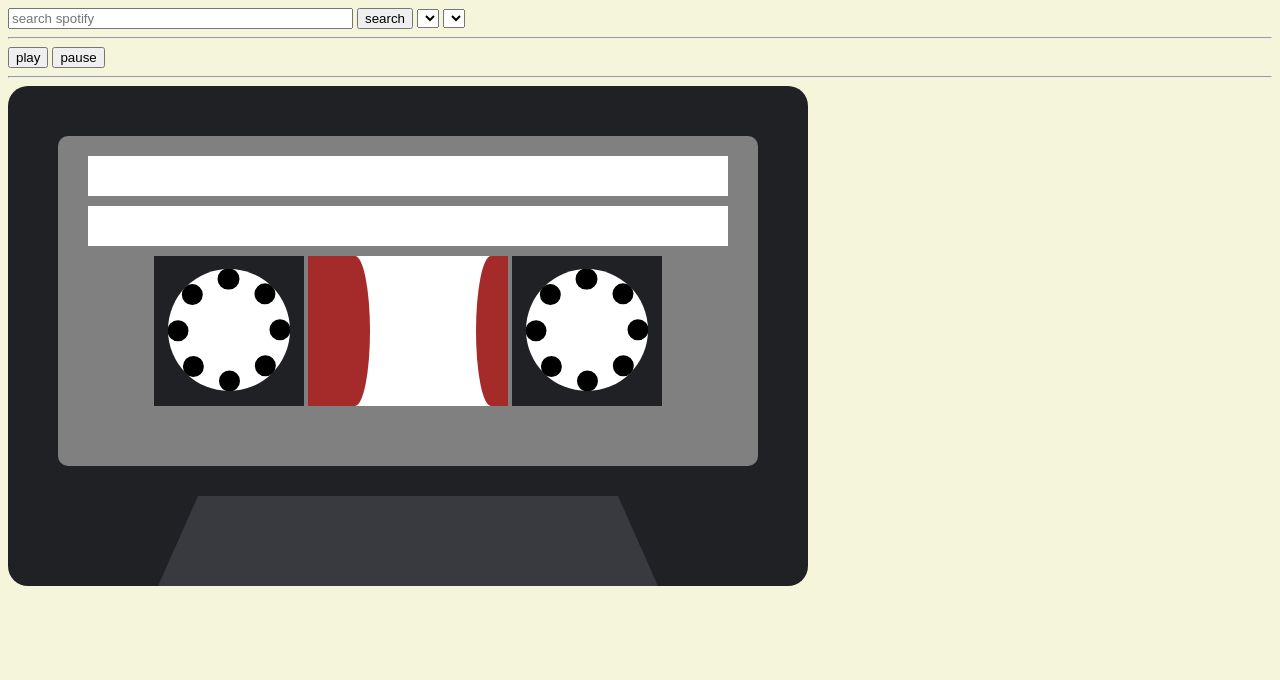
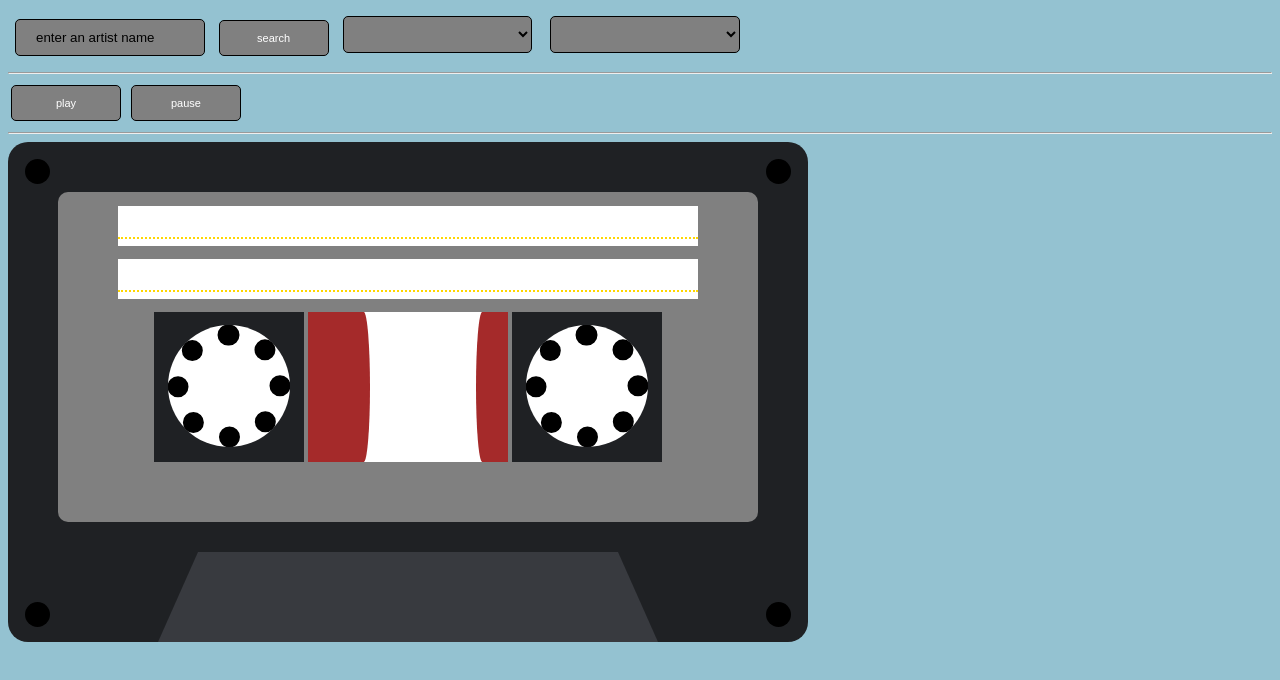
Before and after one commit to russelljohnwilliams/Spotify-Project, a plain HTML site: page index.html in a window 1280 px wide. Drawn offline with Linux system fonts and the light colour scheme; a web font is replaced by a local one.

Commit message:
adds font, dotted line

```diff
--- a/index.html
+++ b/index.html
@@ -4,23 +4,24 @@
   <title>Spotify!</title>
   <script src='index.js'></script>
   <link rel="stylesheet" href="/style.css">
+  <link href="https://fonts.googleapis.com/css?family=Nothing+You+Could+Do|Reenie+Beanie|Shadows+Into+Light|Shadows+Into+Light+Two" rel="stylesheet">
 </head>
 <body>
   <section1>
     <form id='search'>
-      <input type="text" id="search-input" size="40" placeholder="search spotify">
-      <input type="button" id="searchSpotify" value="search">
-      <select  id="songList" >
+      <input type="text" id="search-input" class="input" size="40" placeholder="enter an artist name">
+      <input type="button" id="searchSpotify" class="button" value="search">
+      <select  id="songList" class="input" >
       </select>
-      <select id="trackList">
+      <select id="trackList" class="input">
       </select>
       <p id="song"></p>
     </div>
     <hr>
   </form>
   <div id="playButton">
-    <button id="playMusic">play</button>
-    <button id="pauseMusic">pause</button>
+    <button id="playMusic" class="button">play</button>
+    <button id="pauseMusic" class="button">pause</button>
     <hr>
 
       </header>
@@ -35,7 +36,11 @@
 <section3>
 <div class="left">
   <div id="outside" align="center">
-    <div id="top-top"></div>
+    <div id="top-top">
+
+      <div class="circle-left"></div>
+      <div class="circle-right"/></div>
+    </div>
     <div id="center">
       <div id="label">
 
@@ -69,7 +74,9 @@
 
     </div>
     <div id="bottom-bottom">
+    <div class="circle-bottom-left"></div>
       <div id="trapezoid"></div>
+    <div class="circle-bottom-right"/></div>
     </div>
   </div>
 
--- a/public/index.js
+++ b/public/index.js
@@ -12,7 +12,6 @@ var main = function() {
 
   var btn = document.getElementById('playMusic');
   btn.onclick = playAudio;
-
 
   var btn = document.getElementById('pauseMusic');
   btn.onclick = pauseAudio;
@@ -94,7 +93,6 @@ var findArtist = function(){
   document.getElementById("songList").options.length = 0;
   var select = document.getElementById('songList');
   for ( var i = 0; i < state.albums.items.length; i++ ){
-
     var opt = document.createElement('option')
     opt.innerHTML = state.albums.items[i].name;
     opt.value = i;
--- a/public/style.css
+++ b/public/style.css
@@ -18,7 +18,8 @@ canvas{
 
 ============================= */
 body {
-  background: beige;
+  background: #94c2d1;
+
 }
 
 section{
@@ -100,6 +101,23 @@ cassette
   border-radius: 20px 20px 0 0;
 }
 
+.circle-left, .circle-right{
+
+  float: left;
+  z-index: 100;
+  background-color: black;
+  padding: 0;
+  margin: 17px 17px 17px 17px;
+  border: 0;
+  height: 25px;
+  width: 25px;
+  border-radius: 100px;
+}
+
+.circle-right{
+  float: right;
+}
+
 #center{
   background-color: #1F2124;
 }
@@ -107,6 +125,7 @@ cassette
 #label {
   width: 700px;
   z-index: 10;
+
 }
 
 #top-label {
@@ -116,7 +135,7 @@ cassette
   border-radius: 10px 10px 0 0;
 }
 
-#top-label h1{
+/*#top-label h1{
   border: 0;
   padding: 0 0 0 10px;
   margin: 10px 30px 0 30px;
@@ -124,7 +143,7 @@ cassette
   background-color: white;
   color: black;
   font-size: 1.8rem;
-}
+}*/
 
 #middle {
   background: grey;
@@ -139,8 +158,6 @@ cassette
   background-color: #1F2124;
 }
 
-
-
 #leftSpoolCircle {
   background: blue;
   margin: 5px;
@@ -154,11 +171,7 @@ cassette
   border: 21px dotted black;
   transition: all 30s;
   transition-timing-function: linear;
-
 }
-
-
-
 
 #clear-bit {
   background: brown;
@@ -198,7 +211,7 @@ cassette
   height:150px;
   width: 15px;
   /*border-radius: 0 100% 50% 0;*/
-  border-radius: 100% / 50%;
+  border-radius: 50% / 60%;
   border-top-left-radius: 0;
   border-bottom-left-radius: 0;
   background-color: brown;
@@ -229,7 +242,7 @@ cassette
   background-color: brown;
   z-index: 50;
   display: inline-block;
-      border-radius: 100% / 50%;
+  border-radius: 50% / 60%;
   border-top-right-radius: 0;
   border-bottom-right-radius: 0;
 }
@@ -297,5 +310,89 @@ cassette
   position: absolute;
   left: 150px;
   bottom: 0px;
-  display: table;
 }
+
+.circle-bottom-left, .circle-bottom-right{
+
+  float: left;
+  z-index: 100;
+  background-color: black;
+  padding: 0;
+  margin: 80px 17px 17px 17px;
+  border: 0;
+  height: 25px;
+  width: 25px;
+  border-radius: 100px;
+}
+
+.circle-bottom-right{
+  float: right;
+}
+
+/*==================
+FORMS
+===================*/
+
+::-webkit-input-placeholder { color:#000; }
+
+.input
+{
+  width: 15%;
+  height: 37px;
+  padding: 12px 20px;
+  margin: 8px 7px;
+  border-radius: 5px;
+  box-sizing: border-box;
+  border: 1px solid black;
+  background-color: grey;
+}
+
+input[type=number]
+{
+  width: 15%;
+  padding: 12px 20px;
+  margin: 8px 0;
+  border: 1px solid black;
+  border-radius: 5px;
+  box-sizing: border-box;
+  background-color: grey;
+}
+
+/*==================
+BUTTONS
+===================*/
+
+.button {
+  display: inline-block;
+  border-radius: 5px;
+  background-color: grey;
+  color: #FFFFFF;
+  text-align: center;
+  font-size: 11px;
+  padding: 11px;
+  width: 110px;
+  margin: 3px;
+  border: 1px solid black;
+
+}
+
+
+/*==================
+Labels
+===================*/
+
+#artist, #title{
+  font-family: 'Reenie Beanie', cursive;
+  padding: 8px 0 0 20px;
+  font-size: 15px;
+  /*border-radius: 5px;*/
+  /*box-shadow: inset 0px -3px 0px -1px rgba(0,0,0,0.75);*/
+  box-shadow: 0px 7px 0px 0px white;
+  border: 0;
+  border-bottom: 2px dotted gold;
+  margin: 4px 60px 20px 60px;
+  height: 23px;
+  background-color: white;
+  color: black;
+  font-size: 1.8rem;
+}
--- a/server.js
+++ b/server.js
@@ -9,7 +9,7 @@ app.get('/', function (req, res) {
 app.use(express.static('public'));
 
 
-var server = app.listen(3000, function () {
+var server = app.listen(2000, function () {
   var host = server.address().address;
   var port = server.address().port;
 
```
Also changed, not shown: 1 other file. Lines whose indentation alone changed are shown as unchanged.
